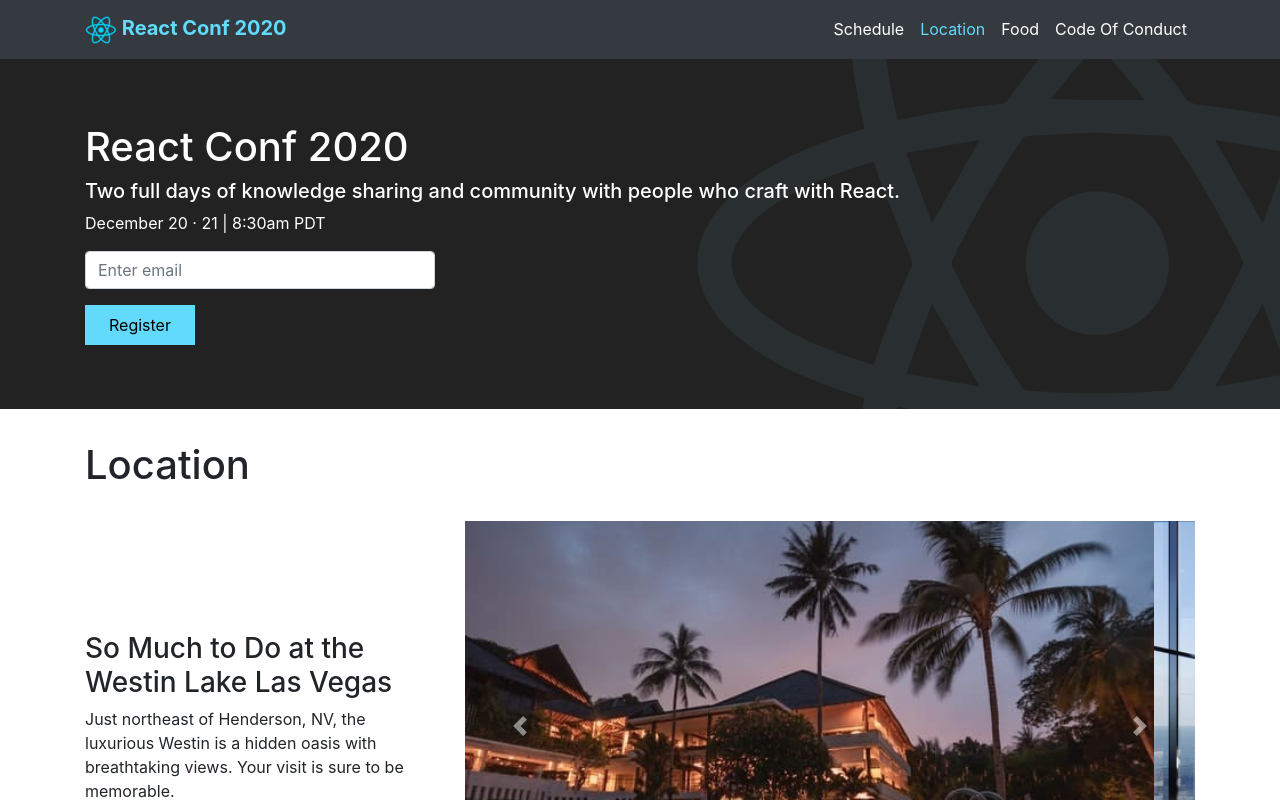
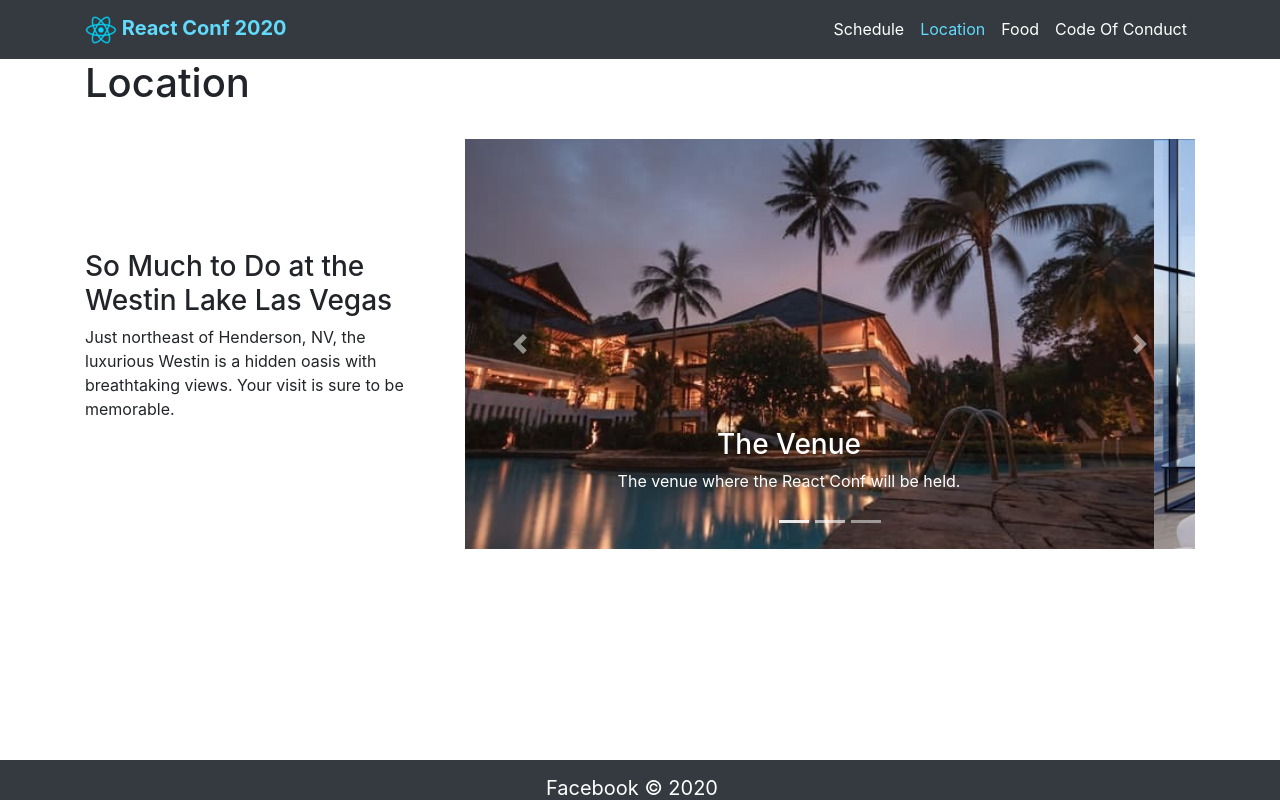
Before and after one commit to salimdellali/dummy-react-conf-website, a React (Create React App) app: page /location in a window 1280 px wide. Shown: the top 800 px of the page. Built offline with nearby package versions, Linux system fonts and the light colour scheme.

Commit message:
switched from a general Container, to put Container inside each componenet separately

```diff
--- a/src/App.js
+++ b/src/App.js
@@ -13,7 +13,7 @@
 
 // import the components
 import { Menu } from './components/Menu';
-import { Banner } from './components/Banner';
+
 import { Footer } from './components/Footer';
 
 function App() {
@@ -23,10 +23,8 @@
 			  <BrowserRouter>
 				  <header>
 					  <Menu />
-					  <Banner />
 				  </header>
 				  <main>
-					  <Container>
 					  <Switch>
 						  <Route exact path="/" component={Home} />
 						  <Route exact path="/schedule" component={Schedule} />
@@ -34,7 +32,6 @@
 						  <Route exact path="/food" component={Food} />
 						  <Route exact path="/code-of-conduct" component={CodeOfConduct} />
 					  </Switch>
-					  </Container>
 				  </main>
 			  </BrowserRouter>
 		  </div>
--- a/src/CodeOfConduct.js
+++ b/src/CodeOfConduct.js
@@ -1,32 +1,34 @@
 import React from 'react'
-import { Row, Col } from 'react-bootstrap';
+import { Row, Col, Container } from 'react-bootstrap';
 
 export const CodeOfConduct = () => {
     return (
         <>
+            <Container>
                 <Row className="mb-4">
                     <Col>
                         <h1>Code Of Conduct</h1>
                         <p>All delegates, speakers and volunteers at React Conf are required to agree with the following code of conduct. Organizers will enforce this code throughout the event.</p>
                         <h2>The Quick Version</h2>
                         <p>Facebook is dedicated to providing a harassment-free conference experience for everyone, regardless of gender, sexual orientation, disability, physical appearance, body size, race, or religion. We do not tolerate harassment of conference participants in any form. Sexual language and imagery is not appropriate for any conference venue, including talks.
-                <br/>
+                <br />
                 Conference participants violating these rules may be sanctioned or expelled from the conference without a refund at the discretion of the conference organizers.</p>
                         <h2>The Less Quick Version</h2>
                         <p>Harassment includes offensive verbal comments related to gender, sexual orientation, disability, physical appearance, body size, race, religion, sexual images in public spaces, deliberate intimidation, stalking, following, harassing photography or recording, sustained disruption of talks or other events, inappropriate physical contact, and unwelcome sexual attention.
-                <br/>
+                <br />
                 Participants asked to stop any harassing behavior are expected to comply immediately.
-                <br/>
+                <br />
                 If a participant engages in harassing behavior, the conference organizers may take any action they deem appropriate, including warning the offender or expulsion from the conference with no refund.
-                <br/>
+                <br />
                 If you are being harassed, notice that someone else is being harassed, or have any other concerns, please contact a member of conference staff immediately.
-                <br/>
+                <br />
                 Conference staff will be happy to help participants contact venue security or local law enforcement, provide escorts, or otherwise assist those experiencing harassment to feel safe for the duration of the conference. We value your attendance.
-                <br/>
+                <br />
                 We expect participants to follow these rules at all conference venues and conference-related social events.
                 </p>
                     </Col>
                 </Row>
+            </Container>
         </>
     )
 }
--- a/src/Food.js
+++ b/src/Food.js
@@ -1,5 +1,5 @@
 import React from 'react';
-import { Row, Col, Accordion, Card, Button, Badge } from 'react-bootstrap';
+import { Row, Col, Accordion, Card, Button, Badge, Container } from 'react-bootstrap';
 
 import classicBreakfastImg from './assets/food/classic-breakfast.jpg';
 import englishBreakfastImg from './assets/food/english-breakfast.jpg';
@@ -13,6 +13,7 @@
 export const Food = () => {
     return (
         <>
+            <Container>
                 <Row className="mb-4">
                     <Col>
                         <h1>Food Options</h1>
@@ -154,6 +155,7 @@
                         </Accordion.Collapse>
                     </Card>
                 </Accordion>
+            </Container>
         </>
     )
 }
--- a/src/Home.js
+++ b/src/Home.js
@@ -1,7 +1,8 @@
 import React from 'react'
 import logo from './logo.svg';
-import { Row, Col, Card } from 'react-bootstrap';
-import { Speaker } from './components/Speaker'
+import { Row, Col, Card, Container } from 'react-bootstrap';
+import { Speaker } from './components/Speaker';
+import { Banner } from './components/Banner';
 
 import speakers from './speakers.json';
 
@@ -9,6 +10,9 @@
 
     return (
         <>
+            <Banner />
+
+            <Container>
                 <Row className="mb-4">
                     <Card className="flex-md-row align-items-md-center">
                         <Card.Img variant="center" src={logo} className="App-logo" alt="logo" />
@@ -34,6 +38,7 @@
                         />
                     })}
                 </Row>
+            </Container>
         </>
     )
 }
--- a/src/Location.js
+++ b/src/Location.js
@@ -1,5 +1,5 @@
 import React from 'react';
-import { Row, Col, Carousel } from 'react-bootstrap';
+import { Row, Col, Carousel, Container } from 'react-bootstrap';
 import hallImg from './assets/location/hall.jpg';
 import restaurantImg from './assets/location/restaurant.jpg'
 import venueImg from './assets/location/venue.jpg'
@@ -7,6 +7,7 @@
 export const Location = () => {
     return (
         <>
+            <Container>
                 <Row className="mb-4">
                     <Col>
                         <h1> Location </h1>
@@ -58,6 +59,7 @@
                         </Carousel>
                     </Col>
                 </Row>
+            </Container>
         </>
     )
 }
--- a/src/Schedule.js
+++ b/src/Schedule.js
@@ -1,9 +1,10 @@
 import React from 'react'
-import { Tabs, Tab, Row, Col, Nav, Badge } from 'react-bootstrap';
+import { Tabs, Tab, Row, Col, Nav, Badge, Container } from 'react-bootstrap';
 
 export const Schedule = () => {
     return (
         <>
+            <Container>
                 <Row className="mb-4">
                     <Col>
                         <h1>Schedule</h1>
@@ -18,19 +19,19 @@
                                     <Col sm={3}>
                                         <Nav variant="pills" className="flex-column">
                                             <Nav.Item>
-                                            <Nav.Link eventKey="first"><Badge variant="secondary">7:00 am</Badge><br/> Arrivals</Nav.Link>
+                                                <Nav.Link eventKey="first"><Badge variant="secondary">7:00 am</Badge><br /> Arrivals</Nav.Link>
                                             </Nav.Item>
                                             <Nav.Item>
-                                            <Nav.Link eventKey="second"><Badge variant="secondary">7:30 am</Badge><br/> Breakfast & Networking</Nav.Link>
+                                                <Nav.Link eventKey="second"><Badge variant="secondary">7:30 am</Badge><br /> Breakfast & Networking</Nav.Link>
                                             </Nav.Item>
                                             <Nav.Item>
-                                            <Nav.Link eventKey="third"><Badge variant="secondary">8:30 am</Badge><br/> Keynote /w John Doe</Nav.Link>
+                                                <Nav.Link eventKey="third"><Badge variant="secondary">8:30 am</Badge><br /> Keynote /w John Doe</Nav.Link>
                                             </Nav.Item>
                                             <Nav.Item>
-                                            <Nav.Link eventKey="fourth"><Badge variant="secondary">9:00 am</Badge><br/> Building the New Facebook with React, GraphQL and Relay /w Jane Doe</Nav.Link>
+                                                <Nav.Link eventKey="fourth"><Badge variant="secondary">9:00 am</Badge><br /> Building the New Facebook with React, GraphQL and Relay /w Jane Doe</Nav.Link>
                                             </Nav.Item>
                                             <Nav.Item>
-                                            <Nav.Link eventKey="fifth"><Badge variant="secondary">10:00 am</Badge><br/> Snack Break & Networking</Nav.Link>
+                                                <Nav.Link eventKey="fifth"><Badge variant="secondary">10:00 am</Badge><br /> Snack Break & Networking</Nav.Link>
                                             </Nav.Item>
                                         </Nav>
                                     </Col>
@@ -67,19 +68,19 @@
                                     <Col sm={3}>
                                         <Nav variant="pills" className="flex-column">
                                             <Nav.Item>
-                                            <Nav.Link eventKey="first"><Badge variant="secondary">7:00 am</Badge><br/>Arrivals</Nav.Link>
+                                                <Nav.Link eventKey="first"><Badge variant="secondary">7:00 am</Badge><br />Arrivals</Nav.Link>
                                             </Nav.Item>
                                             <Nav.Item>
-                                            <Nav.Link eventKey="second"><Badge variant="secondary">7:30 am</Badge><br/>Breakfast & Networking</Nav.Link>
+                                                <Nav.Link eventKey="second"><Badge variant="secondary">7:30 am</Badge><br />Breakfast & Networking</Nav.Link>
                                             </Nav.Item>
                                             <Nav.Item>
-                                            <Nav.Link eventKey="third"><Badge variant="secondary">8:30 am</Badge><br/>React Developer Tooling /w Steve Doe</Nav.Link>
+                                                <Nav.Link eventKey="third"><Badge variant="secondary">8:30 am</Badge><br />React Developer Tooling /w Steve Doe</Nav.Link>
                                             </Nav.Item>
                                             <Nav.Item>
-                                            <Nav.Link eventKey="fourth"><Badge variant="secondary">9:00 am</Badge><br/>Data Fetching With Suspense In Relay /w Brad Doe</Nav.Link>
+                                                <Nav.Link eventKey="fourth"><Badge variant="secondary">9:00 am</Badge><br />Data Fetching With Suspense In Relay /w Brad Doe</Nav.Link>
                                             </Nav.Item>
                                             <Nav.Item>
-                                            <Nav.Link eventKey="fifth"><Badge variant="secondary">10:00 am</Badge><br/>Snack Break & Networking</Nav.Link>
+                                                <Nav.Link eventKey="fifth"><Badge variant="secondary">10:00 am</Badge><br />Snack Break & Networking</Nav.Link>
                                             </Nav.Item>
                                         </Nav>
                                     </Col>
@@ -112,6 +113,7 @@
                         </Tab>
                     </Tabs>
                 </div>
+            </Container>
         </>
     )
 }
```
Lines whose indentation alone changed are shown as unchanged.
